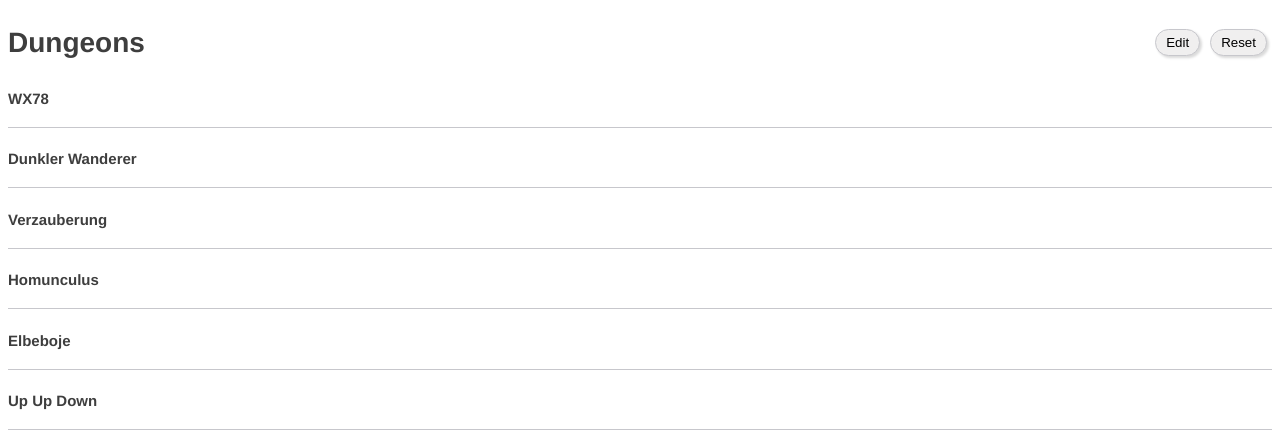
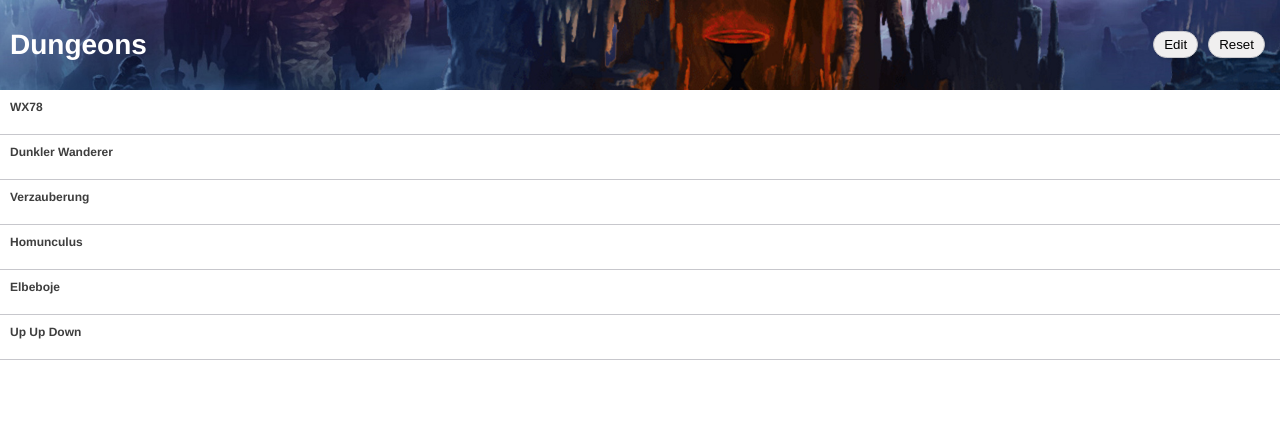
Before and after one commit to krylincy/orna-dungeon-list, a plain HTML site: page index.html in a window 1280 px wide. Drawn offline with nearby package versions, Linux system fonts and the light colour scheme.

Commit message:
adjust icon size, add header brackground, confirm single delete

```diff
--- a/index.html
+++ b/index.html
@@ -119,7 +119,7 @@
             this.saveDungeonData();
           },
           removeDungeon: function (dungeonId, playerName) {
-            if (this.isEdit) {
+            if (this.isEdit && confirm('Remove dungeon from list?')) {
               let playerIndex = this.findPlayerIndexByName(playerName);
               let dungeonIndex = this.fullList[playerIndex].dungeonList.indexOf(dungeonId);
 
@@ -139,6 +139,8 @@
         color: #3e3e3e;
         font-family: Helvetica, Arial, sans-serif;
         font-size: 14px;
+        margin: 0;
+        padding: 0;
       }
 
       .header {
@@ -147,6 +149,10 @@
         flex-wrap: nowrap;
         justify-content: space-between;
         align-items: center;
+        background-image: url('img/cave1.jpg');
+        background-size: cover;
+        color: #fff;
+        padding: 10px;
       }
 
       h1 {
@@ -154,8 +160,9 @@
       }
 
       h2 {
-        font-size: 15px;
+        font-size: 12px;
         margin-bottom: 0;
+        margin-top: 10px;
       }
 
       button {
@@ -170,9 +177,9 @@
 
       .section {
         clear: both;
-        margin-bottom: 10px;
         border-bottom: 1px solid #c7c7cc;
         overflow: hidden;
+        padding: 0 10px;
       }
 
       .dungeon-list {
@@ -183,7 +190,7 @@
       }
       .dungeon-list li {
         float: left;
-        width: 80px;
+        width: 60px;
         margin: -5px;
       }
       .dungeon-list img {
@@ -196,13 +203,14 @@
         flex-direction: row;
         flex-wrap: nowrap;
         align-content: space-between;
-        border: 1px solid #ccc;
+        border: 3px dotted #ccc;
         justify-content: space-between;
         padding: 5px;
       }
 
       .addDungeonsOverlay .dungeon-list li {
         width: 50px;
+        opacity: 0.7;
       }
     </style>
   </body>
```
Also changed, not shown: img/cave1.jpg (added).
